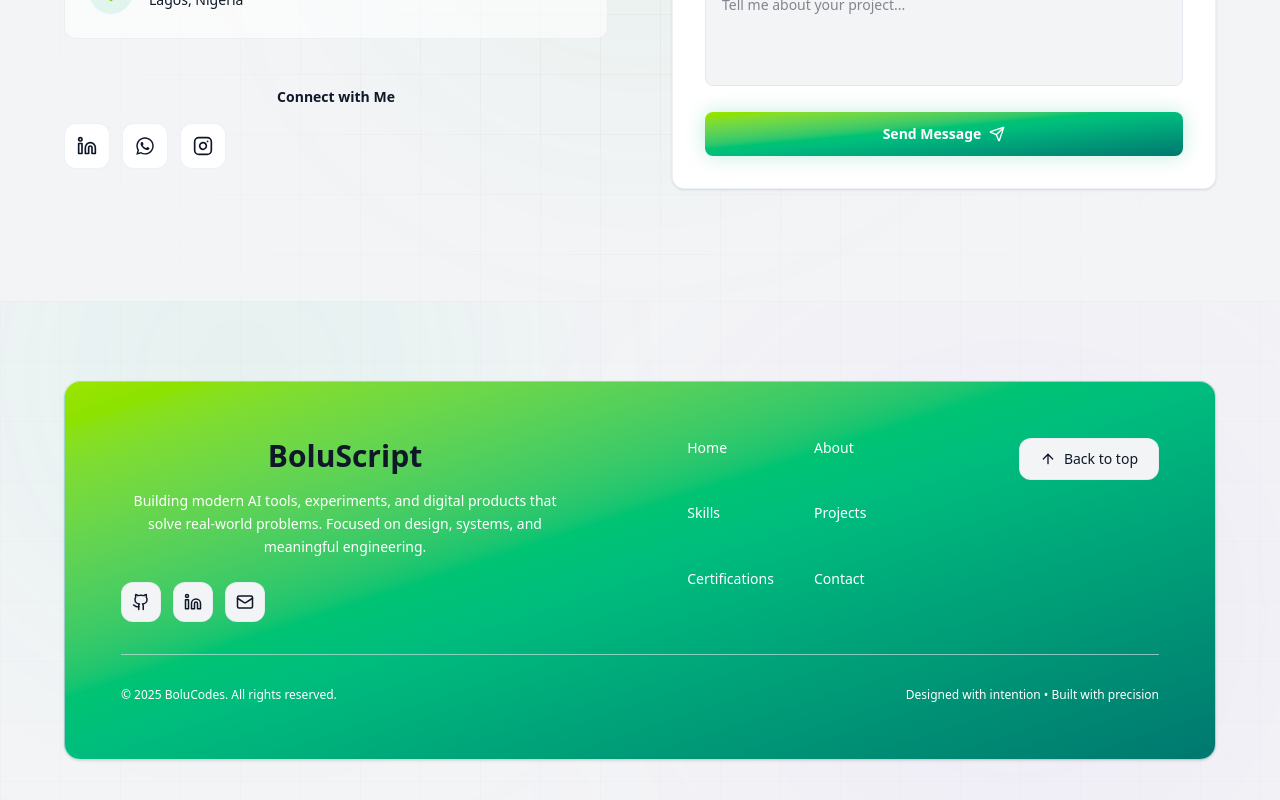
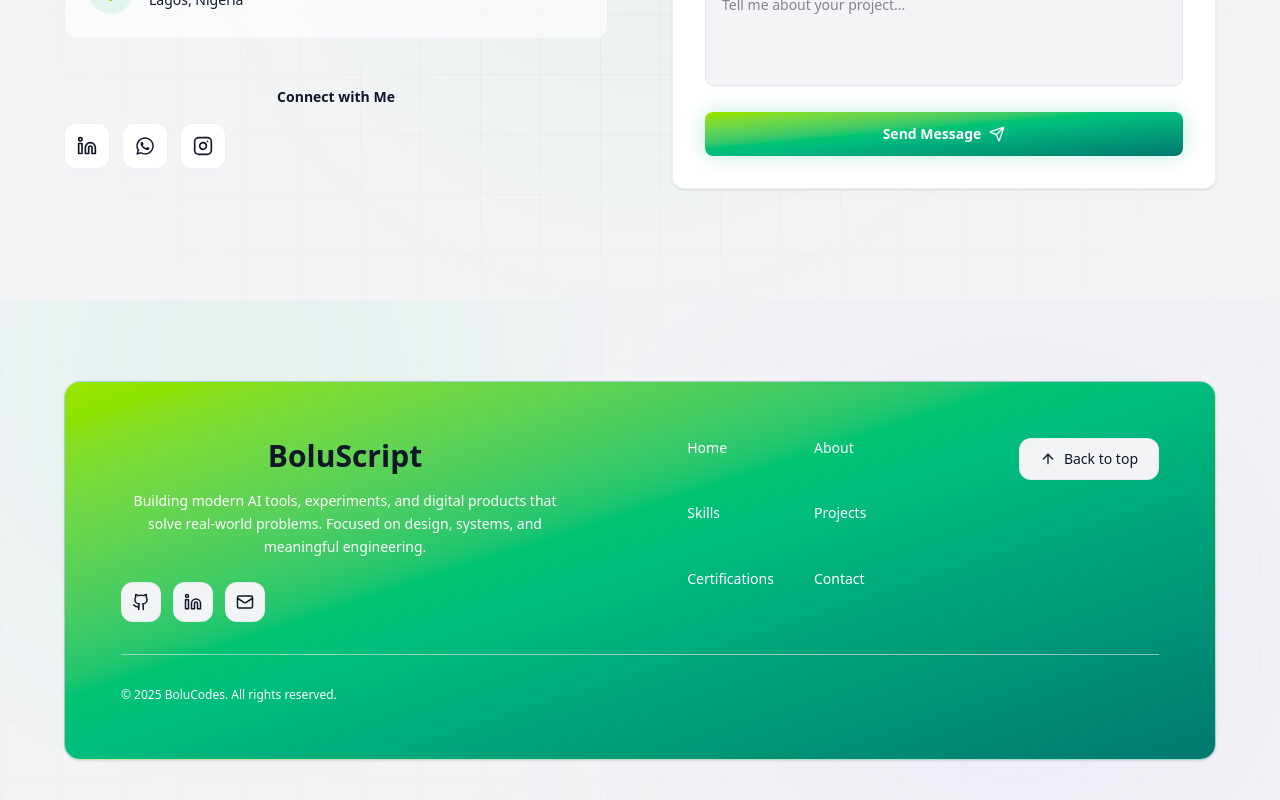
Before and after one commit to Zohza/My_Portfolio_Website, a React (Vite) app: page / in a window 1280 px wide. Shown: the part 3896-4696 px from the top of the page. Built offline with nearby package versions, Linux system fonts and the light colour scheme; no server answers; the database is empty.

Commit message:
updated skills section

```diff
--- a/package.json
+++ b/package.json
@@ -13,6 +13,7 @@
     "@tailwindcss/vite": "^4.1.17",
     "clsx": "^2.1.1",
     "firebase": "^12.7.0",
+    "framer-motion": "^12.42.2",
     "lucide-react": "^0.554.0",
     "react": "^19.2.0",
     "react-dom": "^19.2.0",
--- a/src/Components/Footer.jsx
+++ b/src/Components/Footer.jsx
@@ -90,9 +90,7 @@ const Footer = () => {
             &copy; {new Date().getFullYear()} BoluCodes. All rights reserved.
           </p>
 
-          <p className="text-muted-foreground/70">
-            Designed with intention &bull; Built with precision
-          </p>
+
         </div>
       </div>
     </footer>
```
Also changed, not shown: 1 other file (tests, documents, lock files or other folders).
